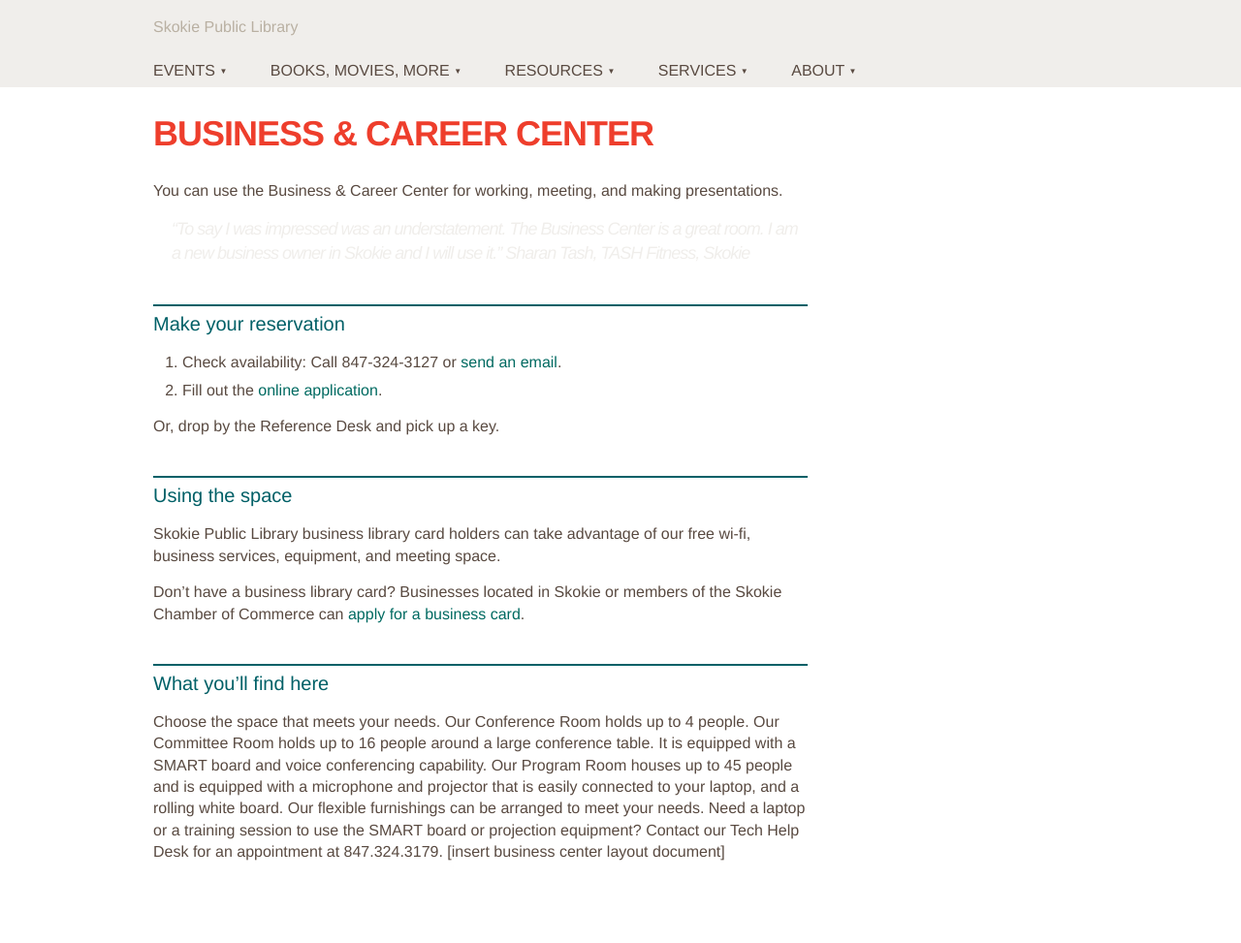
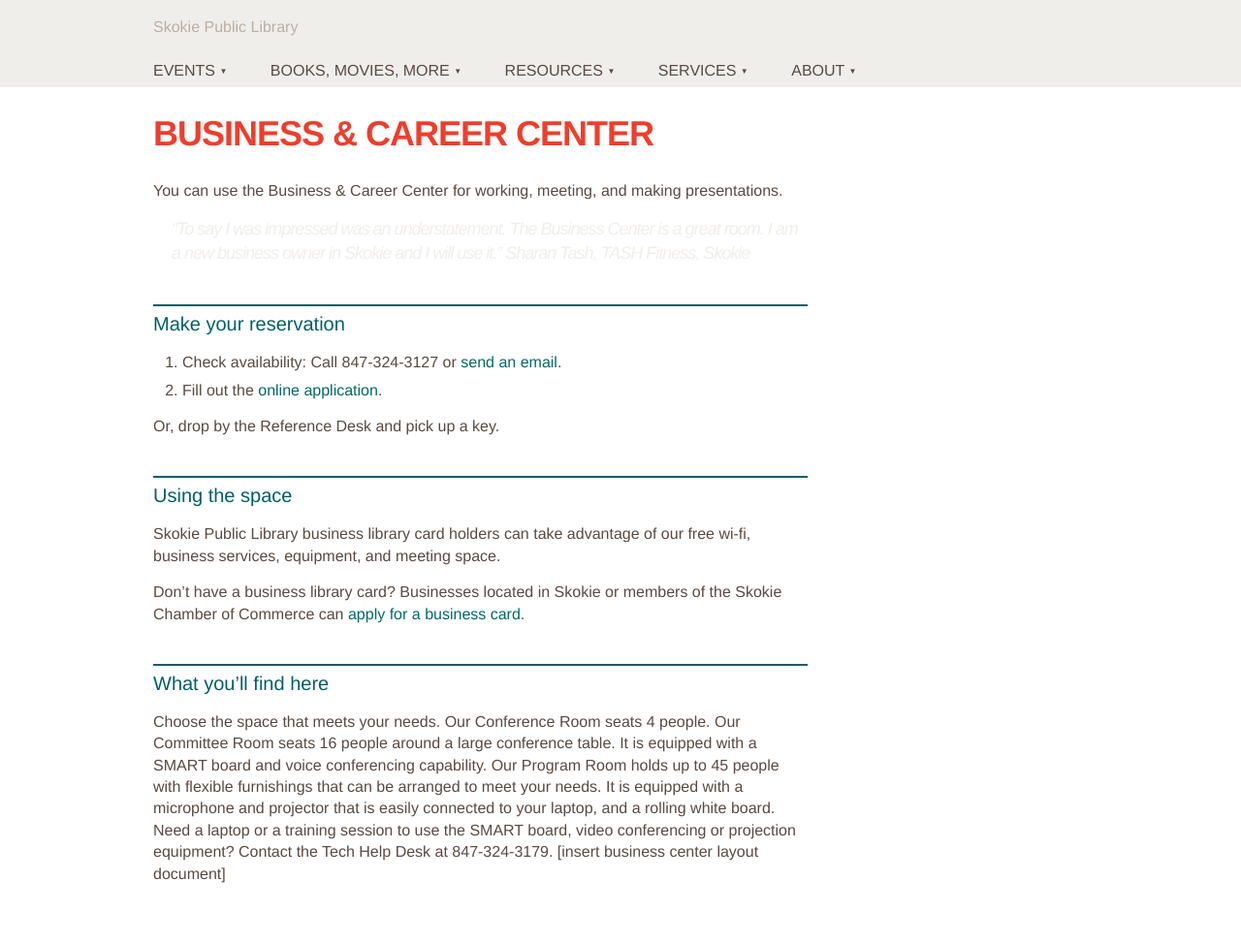
Before and after one commit to skokielibrary/spl-content, a Jekyll site: the page built from _content/terry/services--business-services--business-center.markdown, in a window 1280 px wide. Shown: the whole page at 97% size. Built offline with Jekyll 4.4.1, drawn with Linux system fonts in a browser that asks for light colours; before the commit the page ends 951 px from its top, so only the background shows below that.

Commit message:
Updated services--business-services--business-center.markdown

```diff
--- a/_content/terry/services--business-services--business-center.markdown
+++ b/_content/terry/services--business-services--business-center.markdown
@@ -22,8 +22,8 @@ Don't have a business library card? Businesses located in Skokie or members of t
 
 ## What you'll find here
 Choose the space that meets your needs.
-Our Conference Room holds up to 4 people.
-Our Committee Room holds up to 16 people around a large conference table. It is equipped with a SMART board and voice conferencing capability.
-Our Program Room houses up to 45 people and is equipped with a microphone and projector that is easily connected to your laptop, and a rolling white board. Our flexible furnishings can be arranged to meet your needs.
-Need a laptop or a training session to use the SMART board or projection equipment? Contact our Tech Help Desk for an appointment at 847.324.3179.
+Our Conference Room seats 4 people.
+Our Committee Room seats 16 people around a large conference table. It is equipped with a SMART board and voice conferencing capability.
+Our Program Room holds up to 45 people with flexible furnishings that can be arranged to meet your needs. It is equipped with a microphone and projector that is easily connected to your laptop, and a rolling white board.
+Need a laptop or a training session to use the SMART board, video conferencing or projection equipment? Contact the Tech Help Desk at 847-324-3179.
 [insert business center layout document]
```
